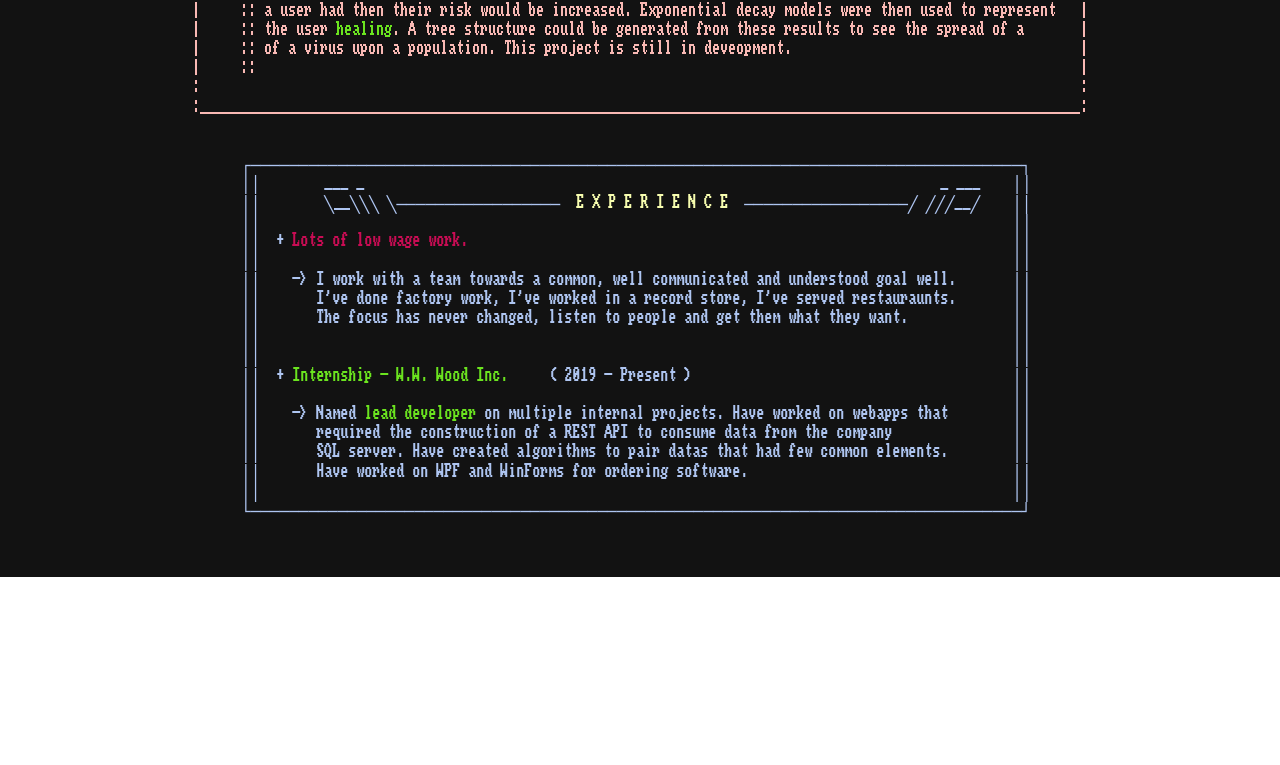
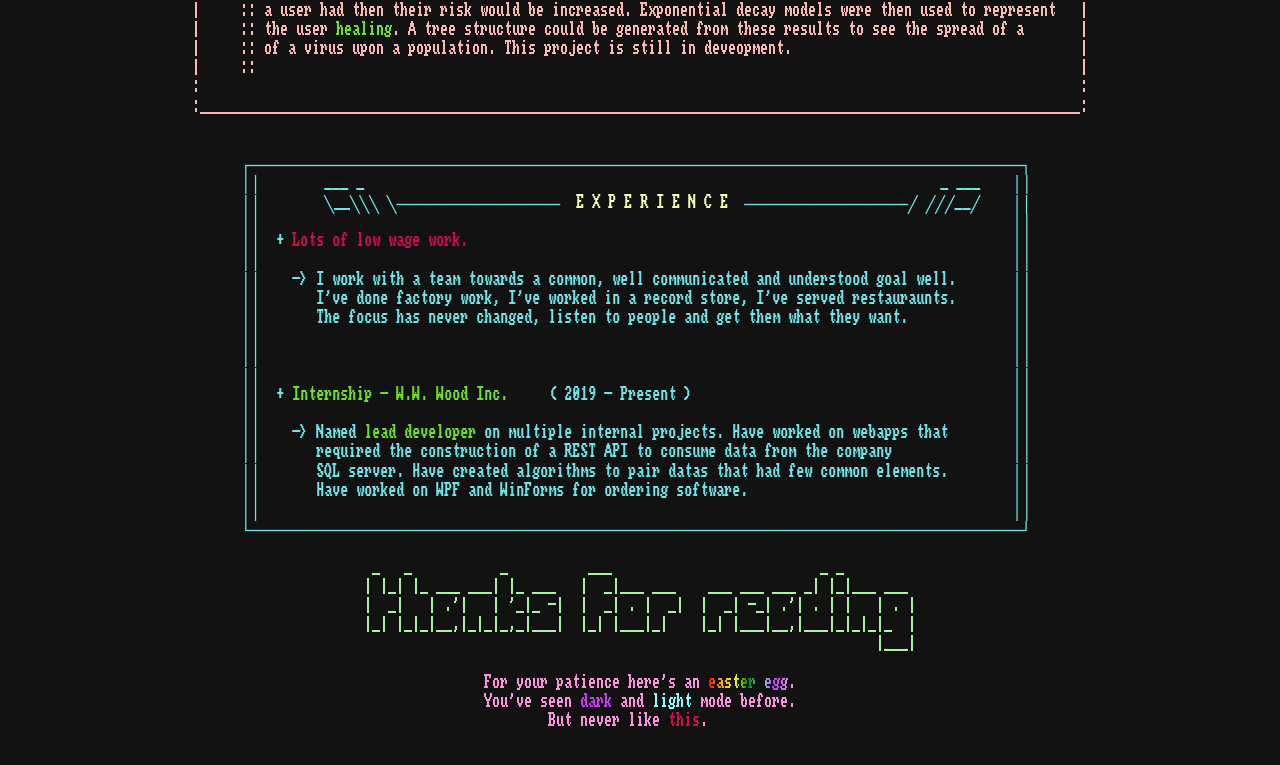
Before and after one commit to ross-sigil/resume, a Vue app: page / in a window 1280 px wide. Shown: the part 1545-2310 px from the top of the page. Before the commit the page ends 2122 px from the top, so only its background shows below. Built offline with nearby package versions, Linux system fonts and the light colour scheme.

Commit message:
Added a thank you and started thinking towards adding the slider

```diff
--- a/src/views/Resume.vue
+++ b/src/views/Resume.vue
@@ -113,7 +113,7 @@
 |     ::                                                                                                       |
 |     :: 3.67 Major GPA                                                                                        |
 |     ::                                                                                                       |
-|     :: President of the AIX (Artifical Intelligence eXtension) Club 2019                                     |
+|     :: President of the AIX (Artifical Intelligence eXtension) Club 2019-2020                                |
 |     ::                                                                                                       |
 |                                                                                                              |
 |                                                                                                              |
@@ -151,6 +151,7 @@
 ││       The focus has never changed, listen to people and get them what they want.             ││
 ││                                                                                              ││
 ││                                                                                              ││
+││                                                                                              ││
 ││  + <span class="gr">Internship - W.W. Wood Inc.</span>     ( 2019 - Present )                                        ││
 ││                                                                                              ││
 ││    -> Named <span class="gr">lead developer</span> on multiple internal projects. Have worked on webapps that        ││
@@ -159,11 +160,45 @@
 ││       Have worked on WPF and WinForms for ordering software.                                 ││
 ││                                                                                              ││
 └────────────────────────────────────────────────────────────────────────────────┘
+        </pre>
+      </div>
+    </v-row>
 
+
+    <v-row justify="center">
+      <div class="lgr">
+        <pre class="my" style="line-height: 1.2em">
+ _   _           _          ___                          _ _
+| |_| |_ ___ ___| |_ ___   |  _|___ ___    ___ ___ ___ _| |_|___ ___
+|  _|   | .'|   | '_|_ -|  |  _| . |  _|  |  _| -_| .'| . | |   | . |
+|_| |_|_|__,|_|_|_,_|___|  |_| |___|_|    |_| |___|__,|___|_|_|_|_  |
+                                                                |___|
+        </pre>
+      </div>
+    </v-row>
+
+    <v-row justify="center">
+      <div class="pi">
+        <pre class="my" style="line-height: 1.2em">
+For your patience here's an <span class="rainbow-text">easter egg</span>.
+You've seen <span class="pr">dark</span> and <span class="ik">light</span> mode before.
+        But never like <span class="re">this</span>.
+        </pre>
+      </div>
+    </v-row>
+
+
+
+<!-- dont fill me in, just a placeholder for the elements im making this page out of -->
+    <v-row justify="center">
+      <div class="lbl">
+        <pre class="my" style="line-height: 1.2em">
 
         </pre>
       </div>
     </v-row>
+
+
   </v-container>
 </template>
 <!-- organize things by when i started learning and when i started getting paid to do it -->
@@ -172,7 +207,7 @@
 
       Languages:
 
-      Python        2017
+      Python        2016
       Java          2018
       C++           2018
       C#            2019
@@ -242,7 +277,7 @@
 }
 
 .lbl {
-  color: #aec5f1;
+  color: #6ee5e9;
 }
 
 .or {
```
Also changed, not shown: scripts/gh-pages-deploy.js (+25 -25 lines), Notes.txt.
